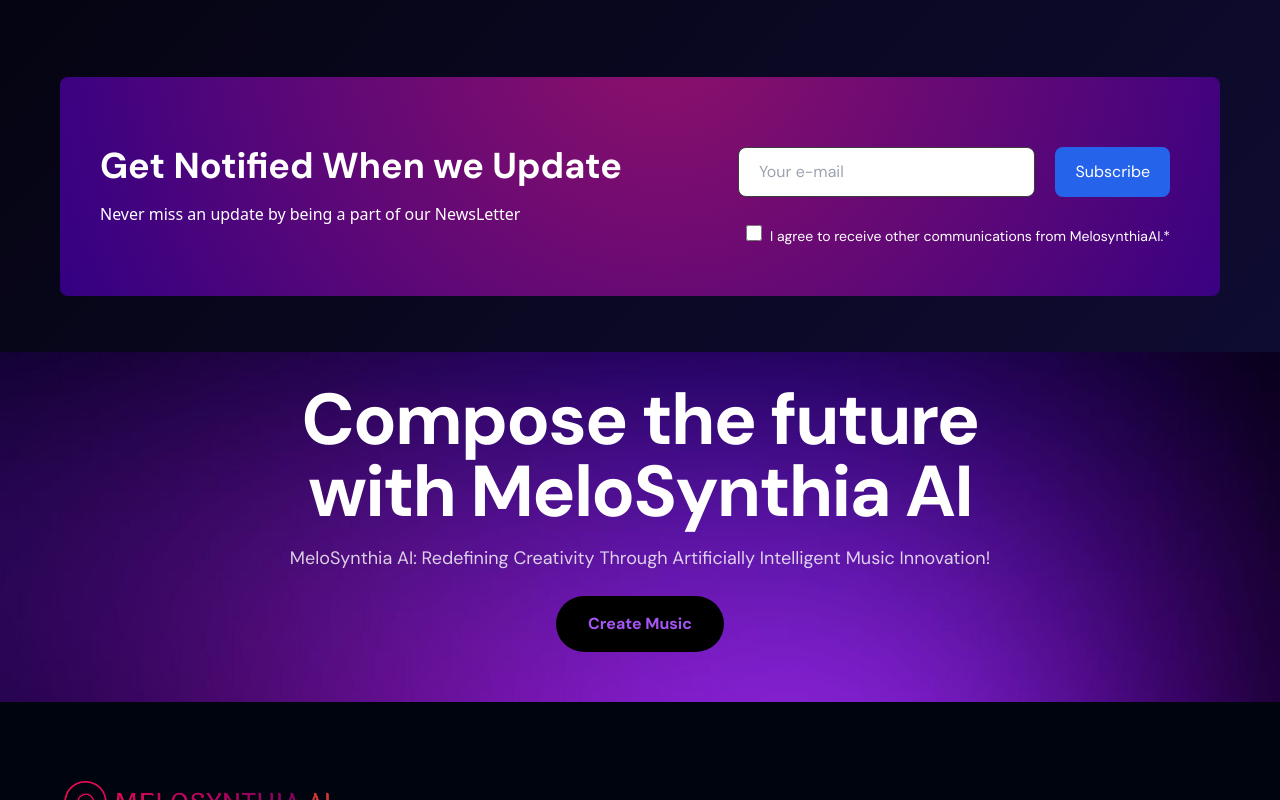
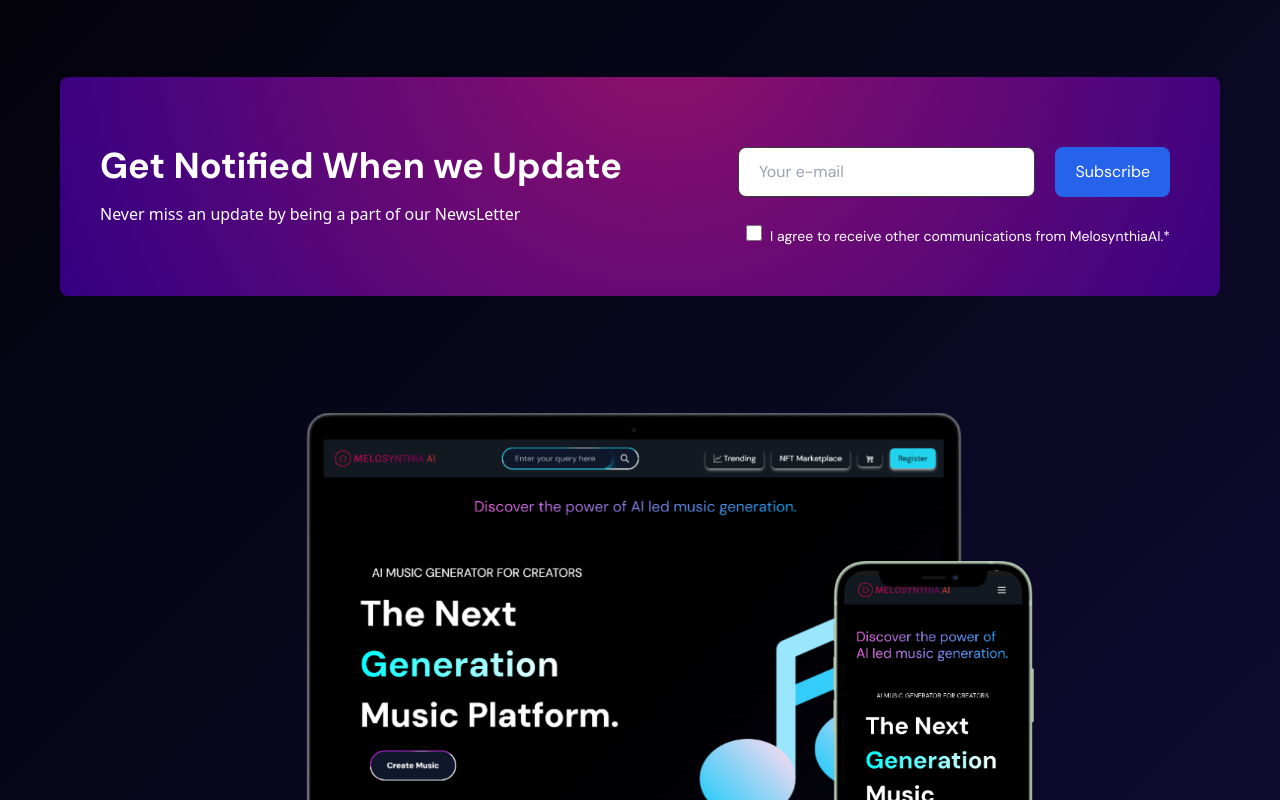
Before and after one commit to AYUSHMAN0503/MeloSynthiaAI, a React (Vite) app in the folder CLIENT/: page / in a window 1280 px wide. Shown: the part 2000-2800 px from the top of the page. Built offline with nearby package versions, Linux system fonts and the light colour scheme.

Commit message:
adding a component to home page

```diff
--- a/CLIENT/src/App.tsx
+++ b/CLIENT/src/App.tsx
@@ -14,14 +14,14 @@
 import TermsOfService from "./Components/TermsOfService";
 import PrivacyPolicy from "./Components/PrivacyPolicy";
 import FeaturesSection from "./Components/FeaturesSection";
+
 function App() {
 
   return ( <>
     <div>
     <Router>
-    <NavbarDefault/>
 
-
+  <NavbarDefault/>
     <Routes>
       < Route path="/" element={<Home/>} />
       < Route path="/Register" element={<Signin/>} />
--- /dev/null
+++ b/CLIENT/src/Components/Advertising.tsx
@@ -0,0 +1,12 @@
+import advertisement from "@/assets/Advertising.png"
+ import React from 'react'
+
+ const Advertising = () => {
+   return (
+     <div>
+        <img src={advertisement} alt="" className="scale-75 ml-auto mr-auto -mt-10 -mb-10 xs:-mt-20 xs:-mb-20  ss:-mt-28 ss:-mb-28 sm:-mb-32 md:-mt-36 md:-mb-40 lg:-mt-40 lg:-mb-44 xl:-mt-44 xl:-mb-48"/>
+     </div>
+   )
+ }
+
+ export default Advertising
--- a/CLIENT/src/Components/FeaturesSection.tsx
+++ b/CLIENT/src/Components/FeaturesSection.tsx
@@ -4,7 +4,7 @@
 import { RiNftFill } from 'react-icons/ri';
 import { PiFileAudioFill } from 'react-icons/pi';
 import {SiApplemusic } from 'react-icons/si';
-
+import { motion } from 'framer-motion';
 const FeaturesSection: React.FC = () => {
   return (
     <section className="bg-app-bg py-10">
--- a/CLIENT/src/Components/NewsLetter.tsx
+++ b/CLIENT/src/Components/NewsLetter.tsx
@@ -15,7 +15,7 @@
       </div>
       <div className="w-full mt-5 sm:w-auto lg:mt-0 lg:ml-5">
         <div className="flex justify-center space-x-2.5 lg:justify-start">
-          <a href="" className="p-2.5  border-white transition-colors ">
+          <a  className="p-2.5  border-white transition-colors ">
             <form className="mt-5 sm:mx-auto sm:flex sm:max-w-lg lg:mx-0">
           <input className=" w-full px-5 py-3 outline-none border rounded-lg shadow-sm  border-[#3c3c3c] bg-white focus:ring-1 " type="email" placeholder="Your e-mail" />
           <button className=" mt-2.5 px-5 py-3 rounded-lg  focus:outline-none font-medium text-white bg-blue-600 sm:flex-shrink-0 sm:w-auto sm:mt-0 sm:ml-5">Subscribe</button>
--- a/CLIENT/src/Components/navbar/Test3.tsx
+++ b/CLIENT/src/Components/navbar/Test3.tsx
@@ -11,6 +11,7 @@
 import "./Test3.css"
 import { useState } from "react";
 import { BsCart4 } from "react-icons/bs";
+
 export function NavbarDefault() {
   const [openNav, setOpenNav] = React.useState(false);
   React.useEffect(() => {
@@ -53,7 +54,7 @@
     </ul>
   );
 
-  return (
+  return (<>
 
     <Navbar className=" bg-opacity-60 backdrop-blur-md bg-gray-800 fixed top-0 left-0 right-0 z-50 w-full flex justify-between items-center navbar flex-wrap border-0">
       <div className="container mx-auto flex items-center xs:justify-between text-blue-gray-900 ">
@@ -141,5 +142,6 @@
         </div>
       </Collapse>
     </Navbar>
+    </>
   );
 }
--- a/CLIENT/src/Home.tsx
+++ b/CLIENT/src/Home.tsx
@@ -5,6 +5,7 @@
 import ShowSteps from './Steps/ShowSteps'
 import { NewsLetter } from './Components/NewsLetter'
 import CTA from './Components/CTA'
+import Advertising from './Components/Advertising'
 const Home = () => {
   return (
     <Animatedpage>
@@ -14,6 +15,7 @@
     <FeaturesSection/>
  <ShowSteps/>
  <NewsLetter />
+ <Advertising/>
  <CTA/>
     </div>
     </Animatedpage>
```
Also changed, not shown: CLIENT/src/assets/Advertising.png (added).
